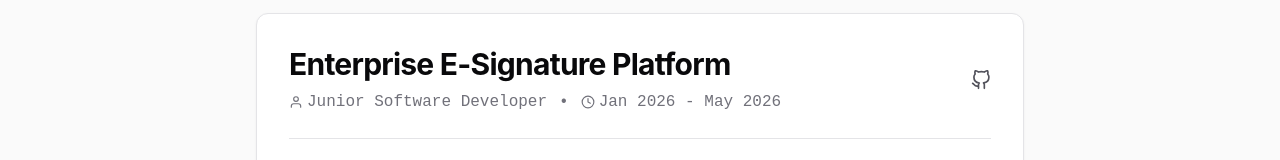
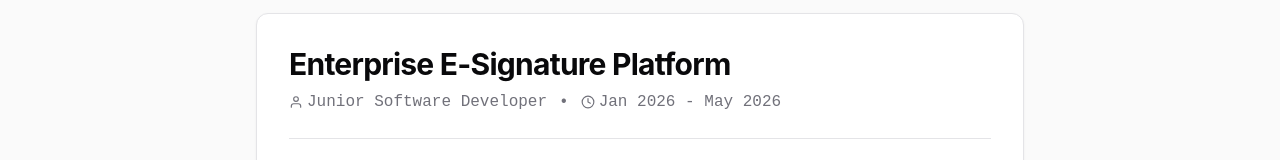
Before and after one commit to adarshacharya18/adarsh-portfolio, a React (Vite) app: page /case-studies/enterprise-esign-platform in a window 1280 px wide. Shown: the part 167-327 px from the top of the page. Built offline with nearby package versions, Linux system fonts and the light colour scheme.

Commit message:
fix: adjust home page experience card row gap using flex layout

```diff
--- a/src/components/organisms/ExperiencePresenter.tsx
+++ b/src/components/organisms/ExperiencePresenter.tsx
@@ -50,7 +50,7 @@ const ExperiencePresenter: React.FC<ExperiencePresenterProps> = ({
             animate="animate"
             exit="exit"
             variants={fadeVariants}
-            className="space-y-4 max-w-3xl"
+            className="flex flex-col gap-6 max-w-3xl"
           >
             {experience.map((exp) => (
               <motion.div
--- a/src/data/projects.json
+++ b/src/data/projects.json
@@ -14,9 +14,7 @@
     "video": "",
     "images": [],
     "screenshots": [],
-    "links": {
-      "github": "https://github.com/universaltech/globalspaces"
-    },
+    "links": {},
     "futureImprovements": "Build automatic Playwright integration suites and support payment gateway mappings."
   },
   {
@@ -109,9 +107,7 @@
         "caption": "System Metrics & Document Dashboard"
       }
     ],
-    "links": {
-      "github": "https://github.com/universaltech/esign-core"
-    },
+    "links": {},
     "futureImprovements": "Add support for multi-recipient workflow stages and implement hardware security modules (HSM) for signing keys."
   },
   {
@@ -129,9 +125,7 @@
     "video": "",
     "images": [],
     "screenshots": [],
-    "links": {
-      "github": "https://github.com/universaltech/event-sync"
-    },
+    "links": {},
     "futureImprovements": "Introduce a centralized status dashboard and transition background cron processes to Node.js workers."
   },
   {
@@ -149,9 +143,7 @@
     "video": "",
     "images": [],
     "screenshots": [],
-    "links": {
-      "github": "https://github.com/universaltech/ufc-plugin"
-    },
+    "links": {},
     "futureImprovements": "Convert custom React block structures to support full site editing layouts and register render hooks server-side."
   },
   {
@@ -169,9 +161,7 @@
     "video": "",
     "images": [],
     "screenshots": [],
-    "links": {
-      "github": "https://github.com/adarshacharya/music-generation-lstm"
-    },
+    "links": {},
     "futureImprovements": "Integrate sentiment analysis for mood-matching melodies and scale to multi-instrument orchestrations."
   }
 ]
```
Also changed, not shown: 1 other file (tests, documents, lock files or other folders).
